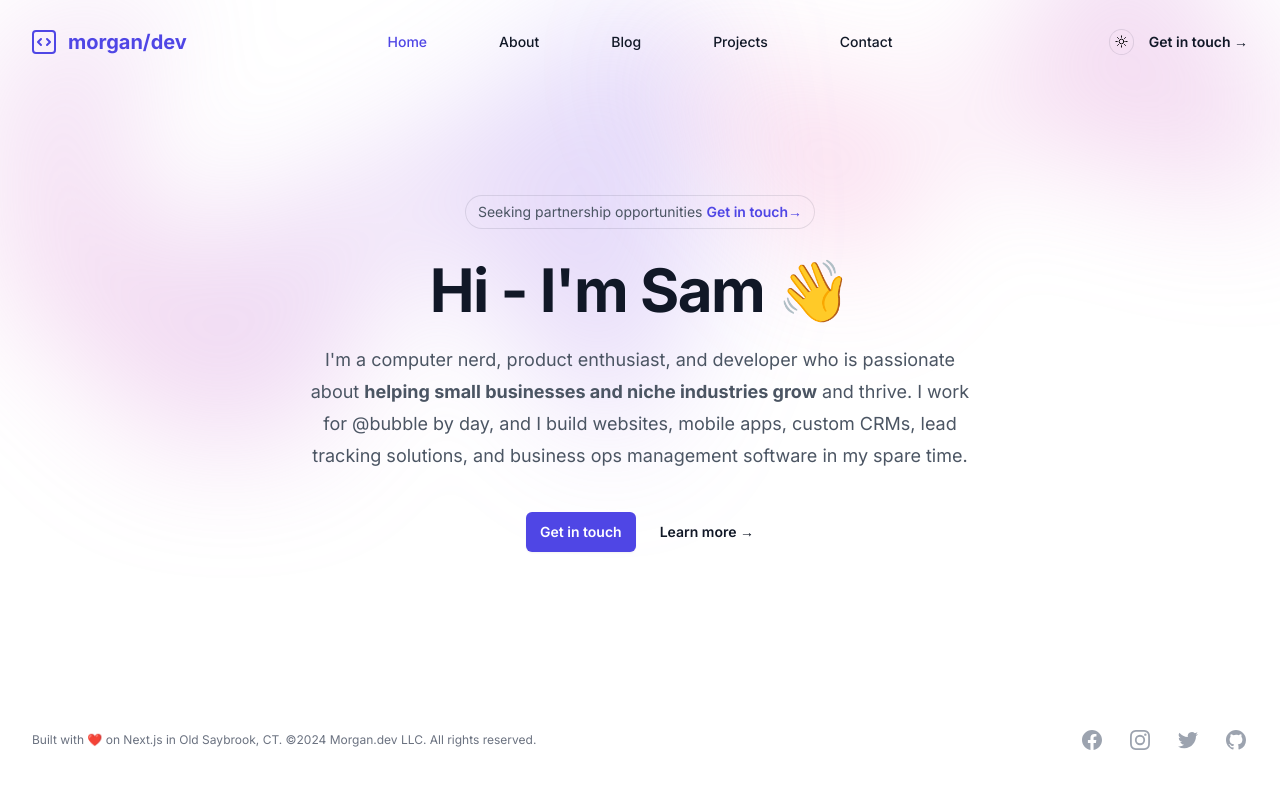
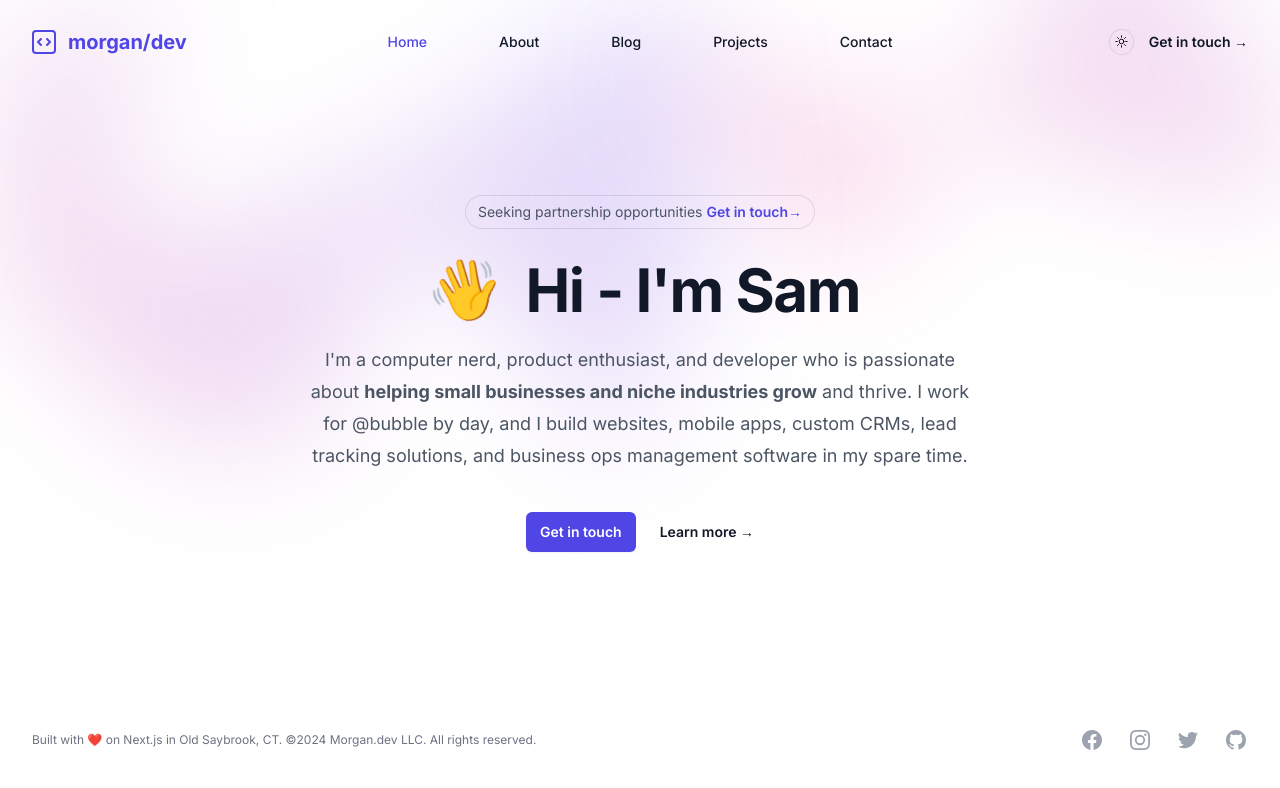
Before and after one commit to sammorgandev/morgandev-nextjs, a Next.js app: page / in a window 1280 px wide. Shown: the top 788 px of the page. Built offline with nearby package versions, Linux system fonts and the light colour scheme.

Commit message:
more fixes

```diff
--- a/app/components/Hero.tsx
+++ b/app/components/Hero.tsx
@@ -15,9 +15,14 @@ export default function Hero() {
 					</div>
 				</div>
 				<div className="text-left lg:text-center">
-					<h1 className="text-6xl font-bold tracking-tight text-gray-900 sm:text-6xl dark:text-slate-100">
-						Hi - I&apos;m Sam 👋
-					</h1>
+					<div className="text-6xl font-bold tracking-tight text-gray-900 sm:text-6xl dark:text-slate-100 flex justify-center gap-8">
+						<div className="wave-element -mt-1">👋</div>
+						<div>
+							<h1 className="text-6xl font-bold tracking-tight text-gray-900 sm:text-6xl dark:text-slate-100">
+								Hi - I&apos;m Sam
+							</h1>
+						</div>
+					</div>
 					<p className="mt-6 text-lg leading-8 text-gray-600 dark:text-slate-300">
 						I&apos;m a computer nerd, product enthusiast, and developer who is
 						passionate about{" "}
--- a/app/globals.css
+++ b/app/globals.css
@@ -15,3 +15,20 @@ body {
     )
     rgb(var(--background-start-rgb));
 }
+
+@keyframes wave {
+  0% {
+    transform: rotate(10deg);
+  }
+  50% {
+    transform: rotate(20deg);
+  }
+  100% {
+    transform: rotate(10deg);
+  }
+}
+
+.wave-element {
+  animation: wave 1.5s infinite;
+  transform-origin: bottom center;
+}
```
